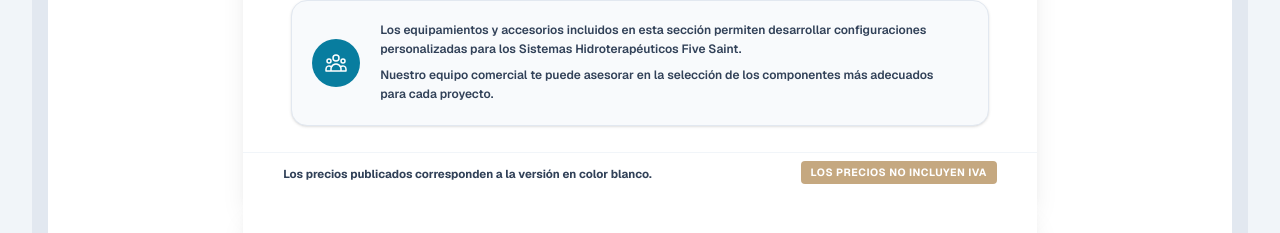
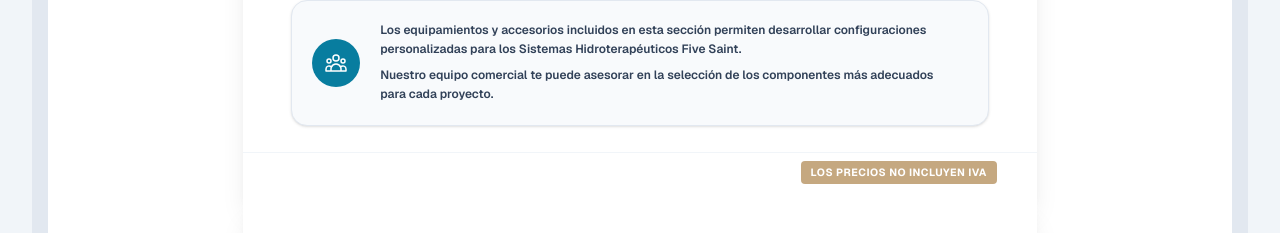
Before and after one commit to yoelzoff98/FiveSaint, a Next.js app: page /admin-FiveSaint/lista-de-precios in a window 1280 px wide. Shown: the part 8916-9149 px from the top of the page. Built offline with nearby package versions, Linux system fonts and the light colour scheme.

Commit message:
Hide default white color text in footer of Equipamientos page

```diff
--- a/src/components/pdf/PriceListPdf.tsx
+++ b/src/components/pdf/PriceListPdf.tsx
@@ -72,11 +72,11 @@ const formatMedida = (medida: string) => {
 };
 
 // Helper to render unified footer on content pages
-const renderFooter = (extraNote?: React.ReactNode, paddingClass = "") => {
+const renderFooter = (extraNote?: React.ReactNode, paddingClass = "", hideDefaultText = false) => {
   return (
     <div className={`flex justify-between items-end shrink-0 pt-2 border-t border-slate-100 mt-auto ${paddingClass}`}>
       <div className="text-[11.5px] font-bold text-slate-700 leading-relaxed max-w-[520px]">
-        <p>Los precios publicados corresponden a la versión en color blanco.</p>
+        {!hideDefaultText && <p>Los precios publicados corresponden a la versión en color blanco.</p>}
         {extraNote}
       </div>
       <div className="bg-accent-gold text-white font-bold px-2.5 py-1 rounded text-[10.5px] uppercase tracking-wider shrink-0">
@@ -1097,7 +1097,7 @@ export const PriceListPdf = forwardRef<HTMLDivElement, {}>((props, ref) => {
         </div>
 
         {/* Footer info Pág Equipamientos */}
-        {renderFooter(undefined, "px-10 pb-4")}
+        {renderFooter(undefined, "px-10 pb-4", true)}
       </div>
       {/*
         PÁGINAS DE OFERTAS
```
